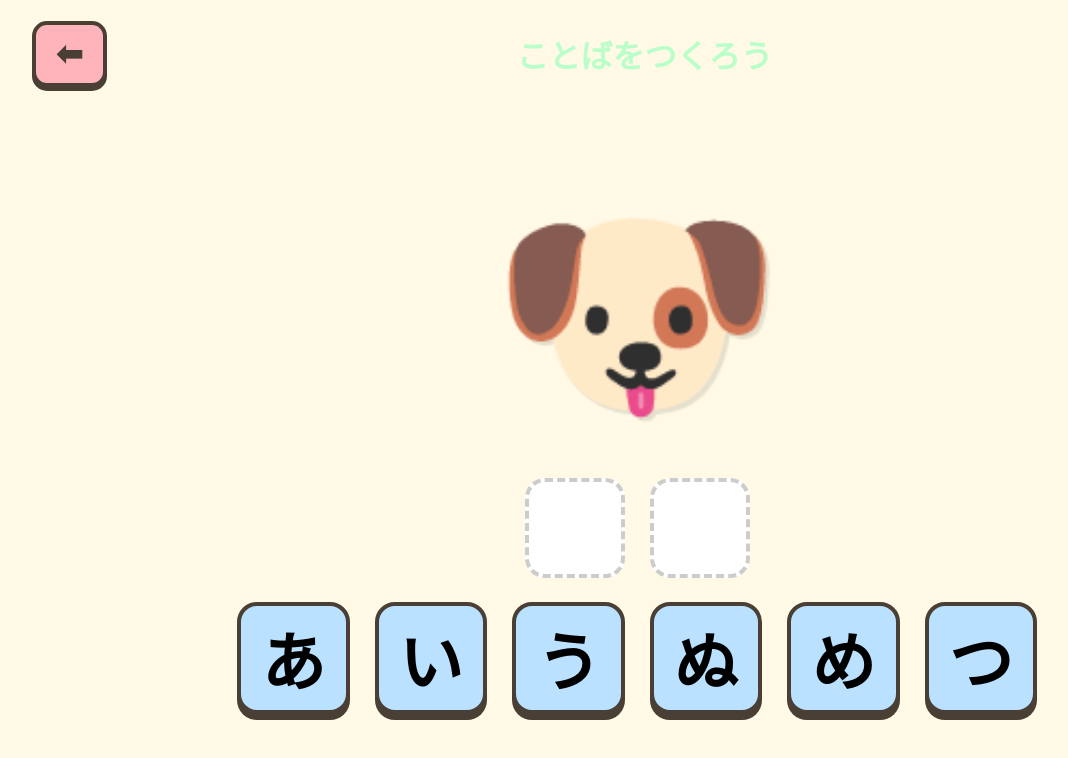
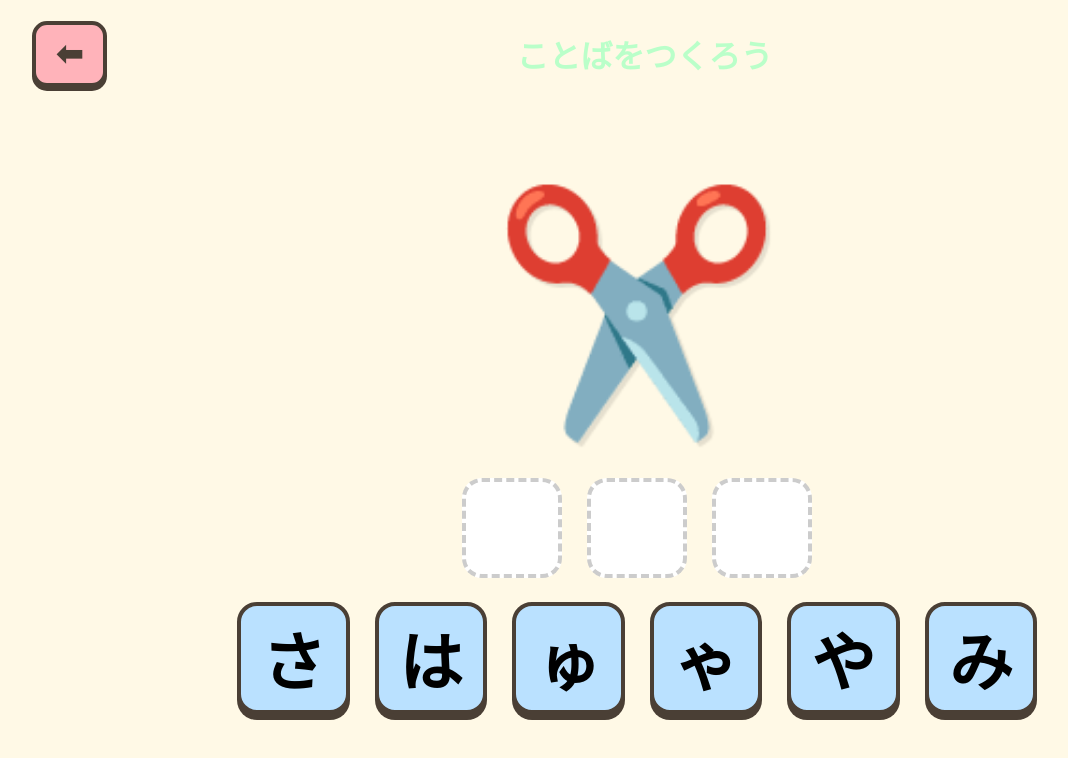
Before and after one commit to guheheP/kotoba-game, a React (Vite) app: page / in a window 1280 px wide. Both pictures are taken after a click on the button "ことば パズル 🧩". Shown: the top 758 px of the page, without its empty margins (3-1071 px from the left). Built offline with nearby package versions, Linux system fonts and the light colour scheme.

Commit message:
Add dynamic random puzzles and expand words

```diff
--- a/src/App.jsx
+++ b/src/App.jsx
@@ -15,16 +15,85 @@ const hiraganaData = [
   { char: 'さ', word: 'さる', emoji: '🐒' },
   { char: 'し', word: 'しまうま', emoji: '🦓' },
   { char: 'す', word: 'すいか', emoji: '🍉' },
-  { char: 'せ', word: 'せっぱんだ', emoji: '🐼' }, // ぱんだ
+  { char: 'せ', word: 'せみ', emoji: '🪲' },
   { char: 'そ', word: 'そら', emoji: '☁️' }
 ];
 
-const puzzleData = [
-  { word: 'いぬ', emoji: '🐶', options: ['あ', 'い', 'う', 'ぬ', 'め', 'つ'] },
-  { word: 'くるま', emoji: '🚗', options: ['く', 'ろ', 'ま', 'め', 'る', 'あ'] },
-  { word: 'りんご', emoji: '🍎', options: ['り', 'ん', 'み', 'ご', 'こ', 'る'] },
-  { word: 'いちご', emoji: '🍓', options: ['ち', 'い', 'と', 'ご', 'ば', 'あ'] },
+const puzzleWords = [
+  { word: 'いぬ', emoji: '🐶' },
+  { word: 'ねこ', emoji: '🐱' },
+  { word: 'うさぎ', emoji: '🐇' },
+  { word: 'くるま', emoji: '🚗' },
+  { word: 'りんご', emoji: '🍎' },
+  { word: 'いちご', emoji: '🍓' },
+  { word: 'ばなな', emoji: '🍌' },
+  { word: 'みかん', emoji: '🍊' },
+  { word: 'ぶどう', emoji: '🍇' },
+  { word: 'めろん', emoji: '🍈' },
+  { word: 'すいか', emoji: '🍉' },
+  { word: 'もも', emoji: '🍑' },
+  { word: 'きゅうり', emoji: '🥒' },
+  { word: 'とまと', emoji: '🍅' },
+  { word: 'ひこうき', emoji: '✈️' },
+  { word: 'でんしゃ', emoji: '🚃' },
+  { word: 'ふね', emoji: '🚢' },
+  { word: 'じてんしゃ', emoji: '🚲' },
+  { word: 'ぱんだ', emoji: '🐼' },
+  { word: 'らいおん', emoji: '🦁' },
+  { word: 'しまうま', emoji: '🦓' },
+  { word: 'いるか', emoji: '🐬' },
+  { word: 'かえる', emoji: '🐸' },
+  { word: 'さかな', emoji: '🐟' },
+  { word: 'とけい', emoji: '⌚' },
+  { word: 'めがね', emoji: '👓' },
+  { word: 'かさ', emoji: '☂️' },
+  { word: 'ぼうし', emoji: '🧢' },
+  { word: 'かばん', emoji: '👜' },
+  { word: 'くつ', emoji: '👞' },
+  { word: 'ほん', emoji: '📕' },
+  { word: 'てれび', emoji: '📺' },
+  { word: 'はさみ', emoji: '✂️' },
+  { word: 'えんぴつ', emoji: '✏️' },
+  { word: 'おにぎり', emoji: '🍙' },
+  { word: 'けーき', emoji: '🍰' },
+  { word: 'あいす', emoji: '🍦' },
+  { word: 'たいよう', emoji: '☀️' },
+  { word: 'つき', emoji: '🌙' },
+  { word: 'ほし', emoji: '⭐' }
 ];
+
+const allHiragana = "あいうえおかきくけこさしすせそたちつてとなにぬねのはひふへほまみむめもやゆよらりるれろわをんがぎぐげござじずぜぞだぢづでどばびぶべぼぱぴぷぺぽきゃきゅきょしゃしゅしょちゃちゅちょにゃにゅにょひゃひゅひょみゃみゅみょりゃりゅりょ".split('');
+
+function generatePuzzle() {
+  const item = puzzleWords[Math.floor(Math.random() * puzzleWords.length)];
+  const targetChars = item.word.split('');
+
+  // スマホで3列に綺麗に収まるよう、選択肢の数は最低6個（文字数が多い場合は9個など）にする
+  const numOptions = Math.max(6, Math.ceil(targetChars.length / 3) * 3);
+
+  // まずは正解の文字を選択肢に入れる
+  const options = targetChars.map(char => ({ char, isTarget: true }));
+
+  // ダミーの文字を補充
+  while (options.length < numOptions) {
+    const randomChar = allHiragana[Math.floor(Math.random() * allHiragana.length)];
+    // 追加済みのダミーやターゲット文字と被らないようにする
+    if (!options.some(opt => opt.char === randomChar)) {
+      options.push({ char: randomChar, isTarget: false });
+    }
+  }
+
+  // 選択肢の順番をシャッフル
+  for (let i = options.length - 1; i > 0; i--) {
+    const j = Math.floor(Math.random() * (i + 1));
+    [options[i], options[j]] = [options[j], options[i]];
+  }
+
+  // 選択肢ごとに一意のIDを付与（同じ文字が複数ある場合に対応するため）
+  const optionsWithIds = options.map((opt, id) => ({ ...opt, id }));
+
+  return { ...item, options: optionsWithIds, targetChars };
+}
 
 function Home({ setView }) {
   return (
@@ -80,30 +149,36 @@ function HiraganaTap({ onBack }) {
 }
 
 function WordPuzzle({ onBack }) {
-  const [level, setLevel] = useState(0);
-  const [slots, setSlots] = useState([]);
+  const [currentPuzzle, setCurrentPuzzle] = useState(null);
+  const [slots, setSlots] = useState([]); // Array of {id, char}
   const [isSuccess, setIsSuccess] = useState(false);
 
-  const currentPuzzle = puzzleData[level % puzzleData.length];
-  const targetChars = currentPuzzle.word.split('');
+  // 初期化時にランダムな問題をセット
+  useEffect(() => {
+    setCurrentPuzzle(generatePuzzle());
+  }, []);
 
-  useEffect(() => {
-    setSlots([]);
-    setIsSuccess(false);
-  }, [level]);
+  if (!currentPuzzle) return null;
 
-  const handlePieceClick = (char) => {
+  const targetChars = currentPuzzle.targetChars;
+
+  const handlePieceClick = (piece) => {
     if (slots.length < targetChars.length && !isSuccess) {
-      const newSlots = [...slots, char];
+      const newSlots = [...slots, piece];
       setSlots(newSlots);
 
       if (newSlots.length === targetChars.length) {
-        if (newSlots.join('') === currentPuzzle.word) {
+        const formedWord = newSlots.map(s => s.char).join('');
+        if (formedWord === currentPuzzle.word) {
           setIsSuccess(true);
           setTimeout(() => {
-            setLevel(prev => prev + 1);
+            // 次のランダムな問題へ移行
+            setCurrentPuzzle(generatePuzzle());
+            setSlots([]);
+            setIsSuccess(false);
           }, 2000);
         } else {
+          // 不正解の場合は少し待ってからリセット
           setTimeout(() => setSlots([]), 500);
         }
       }
@@ -126,22 +201,25 @@ function WordPuzzle({ onBack }) {
         <div className="puzzle-slots">
           {targetChars.map((_, i) => (
             <div key={i} className={`puzzle-slot ${slots[i] ? 'filled' : ''}`}>
-              {slots[i] || ''}
+              {slots[i] ? slots[i].char : ''}
             </div>
           ))}
         </div>
 
         <div className="puzzle-options">
-          {currentPuzzle.options.map((char, i) => (
-            <button
-              key={i}
-              className="puzzle-piece"
-              onClick={() => handlePieceClick(char)}
-              disabled={isSuccess || slots.includes(char)}
-            >
-              {char}
-            </button>
-          ))}
+          {currentPuzzle.options.map((piece) => {
+            const isUsed = slots.some(s => s.id === piece.id);
+            return (
+              <button
+                key={piece.id}
+                className="puzzle-piece"
+                onClick={() => handlePieceClick(piece)}
+                disabled={isSuccess || isUsed}
+              >
+                {piece.char}
+              </button>
+            );
+          })}
         </div>
       </div>
 
```
